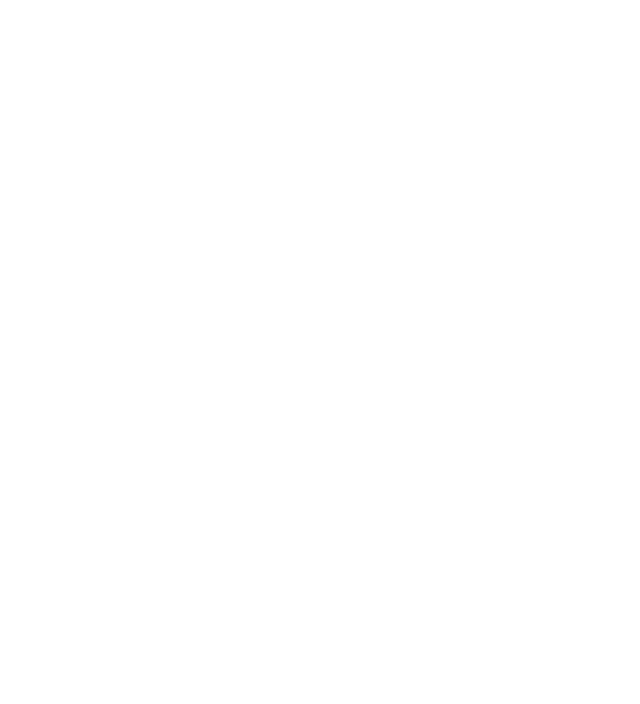
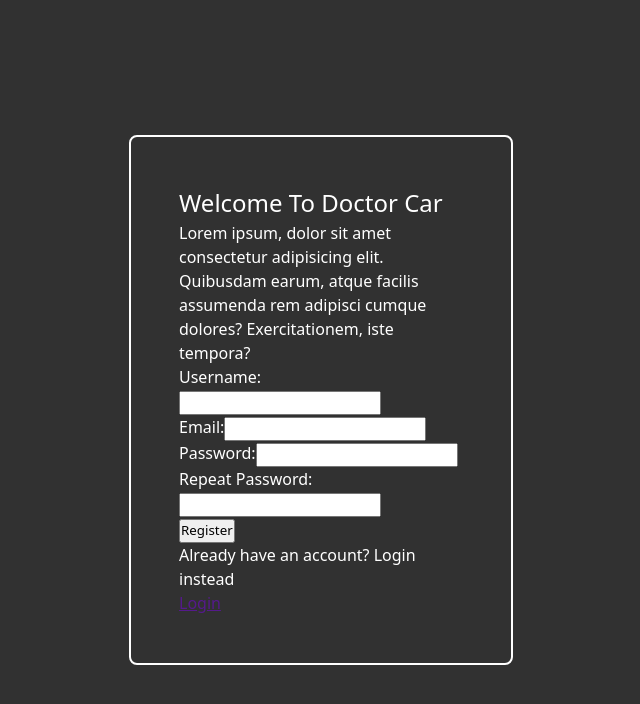
Before and after one commit to ardiantohendy/car-repair-app-reactjs, a React (Vite) app: page /register in a window 1280 px wide. Before the commit this address had no page. Shown: the top 704 px of the page, without its empty margins (319-959 px from the left). Built offline with nearby package versions, Linux system fonts and the light colour scheme.

Commit message:
adding register page and styling it (not done yet)

```diff
--- a/src/App.jsx
+++ b/src/App.jsx
@@ -2,6 +2,7 @@
 import { BrowserRouter as Router, Routes, Route } from "react-router-dom";
 import Home from "./pages/Home";
 import Book from "./pages/Book";
+import Register from "./pages/Register";
 
 function App() {
   return (
@@ -9,6 +10,7 @@
       <Routes>
         <Route path="/" element={<Home />} />
         <Route path="/book" element={<Book />} />
+        <Route path="/register" element={<Register />} />
       </Routes>
     </Router>
   );
--- a/src/components/Header.jsx
+++ b/src/components/Header.jsx
@@ -20,12 +20,10 @@
             <a onClick={() => navigate("/book")}>Book</a>
           </li>
           <li>
-            <a className="log" href="#">
-              Log In
-            </a>
+            <a className="log">Log In</a>
           </li>
           <li>
-            <a className="reg" href="#">
+            <a className="reg" onClick={() => navigate("/register")}>
               Sign Up
             </a>
           </li>
--- /dev/null
+++ b/src/components/RegisterComponent.jsx
@@ -0,0 +1,37 @@
+const RegisterComponent = () => {
+  return (
+    <>
+      <div className="register">
+        <div className="container">
+          <h2>Welcome To Doctor Car</h2>
+          <p>Lorem ipsum, dolor sit amet consectetur adipisicing elit. Quibusdam earum, atque facilis assumenda rem adipisci cumque dolores? Exercitationem, iste tempora?</p>
+          <form action="">
+            <div className="username">
+              <label>Username:</label>
+              <input type="text" name="username" /> {/* need value and onChange */}
+            </div>
+            <div className="email">
+              <label>Email:</label>
+              <input type="email" name="email" /> {/* need value and onChange */}
+            </div>
+            <div className="password">
+              <label>Password:</label>
+              <input type="password" name="password" /> {/* need value and onChange */}
+            </div>
+            <div className="password">
+              <label>Repeat Password:</label>
+              <input type="password" name="password2" /> {/* need value and onChange */}
+            </div>
+            <div className="button">
+              <button type="submit">Register</button>
+            </div>
+          </form>
+          <p>Already have an account? Login instead</p>
+          <a href="">Login</a>
+        </div>
+      </div>
+    </>
+  );
+};
+
+export default RegisterComponent;
--- a/src/index.css
+++ b/src/index.css
@@ -679,6 +679,25 @@
   color: white;
 }
 
+/* REGISTER PAGE */
+
+body .register {
+  width: 100%;
+  height: 100vh;
+  background-color: rgb(49, 49, 49);
+  display: flex;
+  align-items: center;
+  justify-content: center;
+}
+
+.register .container {
+  width: 30%;
+  border: 2px solid white;
+  border-radius: 8px;
+  padding: 3rem 3rem;
+  color: white;
+}
+
 /* .bookContainer .right form input {
 
 } */
--- /dev/null
+++ b/src/pages/Register.jsx
@@ -0,0 +1,7 @@
+import RegisterComponent from "../components/RegisterComponent";
+
+const Register = () => {
+  return <RegisterComponent />;
+};
+
+export default Register;
```
